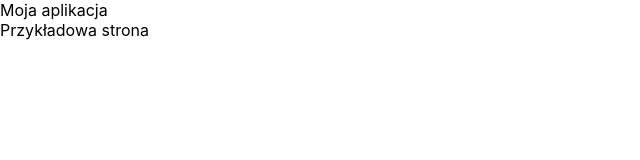
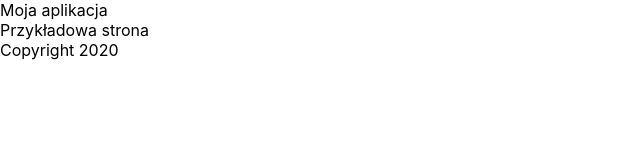
Before and after one commit to KajBialas/sages-react-course, a React (Create React App) app: page / in a window 1280 px wide. Shown: the top 160 px of the page, without its empty margins (0-640 px from the left). Built offline with nearby package versions, Linux system fonts and the light colour scheme.

Commit message:
Final issue 2

```diff
--- a/src/App.js
+++ b/src/App.js
@@ -1,11 +1,13 @@
 import React from 'react';
 import Header from './Header';
+import Footer from './Footer';
 
 function App() {
   return (
     <div className="App">
       <Header />
       Przykładowa strona
+      <Footer />
     </div>
   );
 }
--- /dev/null
+++ b/src/Footer.js
@@ -0,0 +1,9 @@
+import React from 'react';
+
+function Footer() {
+  return(
+    <footer>Copyright 2020</footer>
+  )
+}
+
+export default Footer;
```
